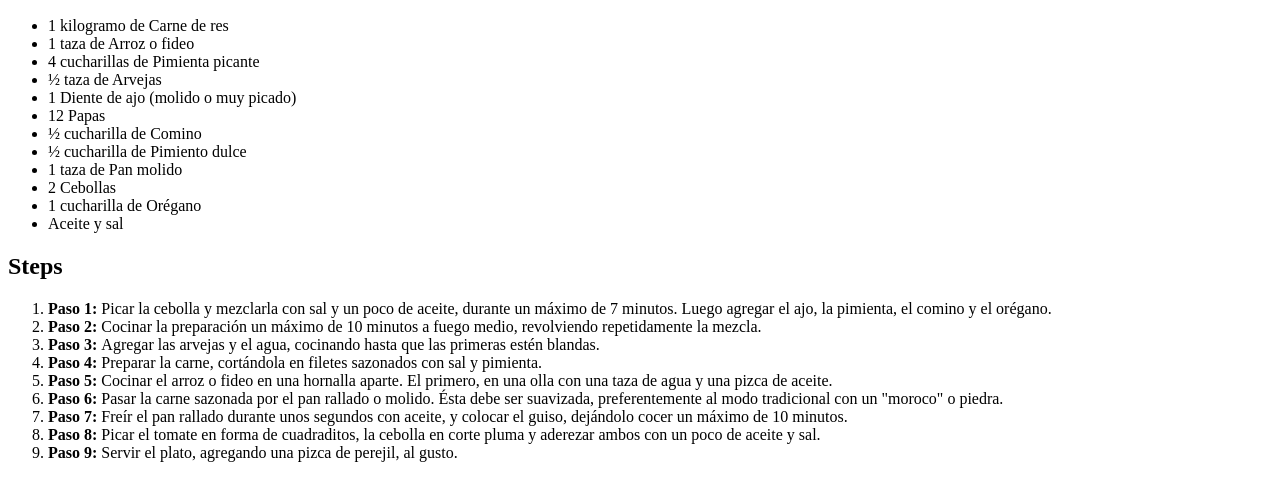
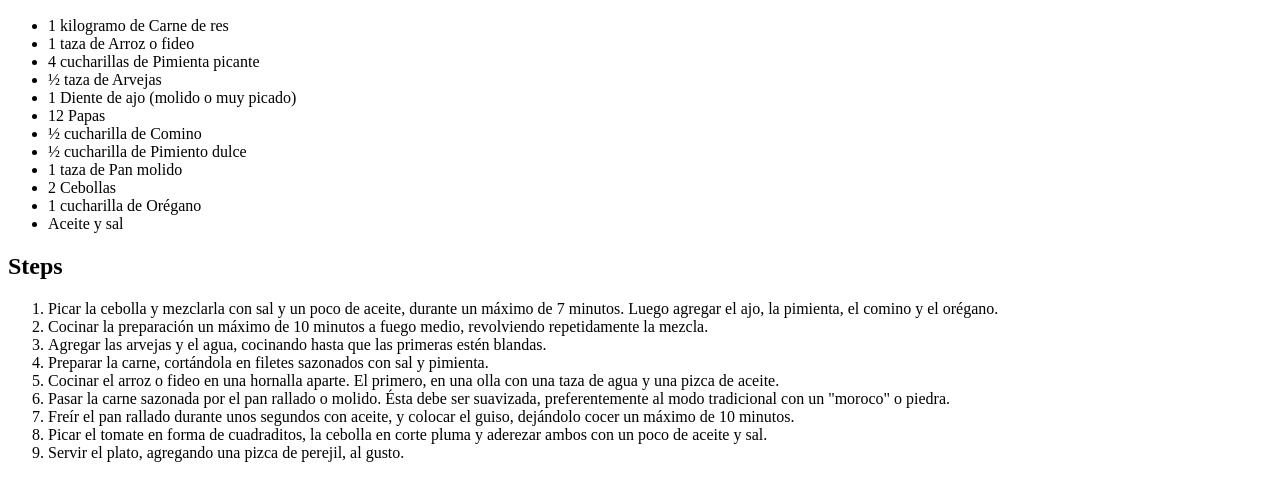
Before and after one commit to NachoCoding/receipes-example, a plain HTML site: page receipes/falso-conejo.html in a window 1280 px wide. Shown: the part 468-946 px from the top of the page. Drawn offline with Linux system fonts and the light colour scheme.

Commit message:
Eliminate Pasos typo on falso-conejo

```diff
--- a/receipes/falso-conejo.html
+++ b/receipes/falso-conejo.html
@@ -29,15 +29,15 @@
 
     <h2>Steps</h2>
     <ol>
-        <li><strong> Paso 1: </strong> Picar la cebolla y mezclarla con sal y un poco de aceite, durante un máximo de 7 minutos. Luego agregar el ajo, la pimienta, el comino y el orégano.</li>
-        <li><strong> Paso 2: </strong>  Cocinar la preparación un máximo de 10 minutos a fuego medio, revolviendo repetidamente la mezcla.</li>
-        <li><strong> Paso 3: </strong>  Agregar las arvejas y el agua, cocinando hasta que las primeras estén blandas.</li>
-        <li><strong> Paso 4: </strong>  Preparar la carne, cortándola en filetes sazonados con sal y pimienta.</li>
-        <li><strong> Paso 5: </strong>  Cocinar el arroz o fideo en una hornalla aparte. El primero, en una olla con una taza de agua y una pizca de aceite.</li>
-        <li><strong> Paso 6: </strong>  Pasar la carne sazonada por el pan rallado o molido. Ésta debe ser suavizada, preferentemente al modo tradicional con un "moroco" o piedra.</li>
-        <li><strong> Paso 7: </strong>  Freír el pan rallado durante unos segundos con aceite, y colocar el guiso, dejándolo cocer un máximo de 10 minutos.</li>
-        <li><strong> Paso 8: </strong>  Picar el tomate en forma de cuadraditos, la cebolla en corte pluma y aderezar ambos con un poco de aceite y sal.</li>
-        <li><strong> Paso 9: </strong>  Servir el plato, agregando una pizca de perejil, al gusto.</li>
+        <li> Picar la cebolla y mezclarla con sal y un poco de aceite, durante un máximo de 7 minutos. Luego agregar el ajo, la pimienta, el comino y el orégano.</li>
+        <li> Cocinar la preparación un máximo de 10 minutos a fuego medio, revolviendo repetidamente la mezcla.</li>
+        <li> Agregar las arvejas y el agua, cocinando hasta que las primeras estén blandas.</li>
+        <li> Preparar la carne, cortándola en filetes sazonados con sal y pimienta.</li>
+        <li> Cocinar el arroz o fideo en una hornalla aparte. El primero, en una olla con una taza de agua y una pizca de aceite.</li>
+        <li> Pasar la carne sazonada por el pan rallado o molido. Ésta debe ser suavizada, preferentemente al modo tradicional con un "moroco" o piedra.</li>
+        <li> Freír el pan rallado durante unos segundos con aceite, y colocar el guiso, dejándolo cocer un máximo de 10 minutos.</li>
+        <li> Picar el tomate en forma de cuadraditos, la cebolla en corte pluma y aderezar ambos con un poco de aceite y sal.</li>
+        <li> Servir el plato, agregando una pizca de perejil, al gusto.</li>
 
     </ol>
 </body>
```
